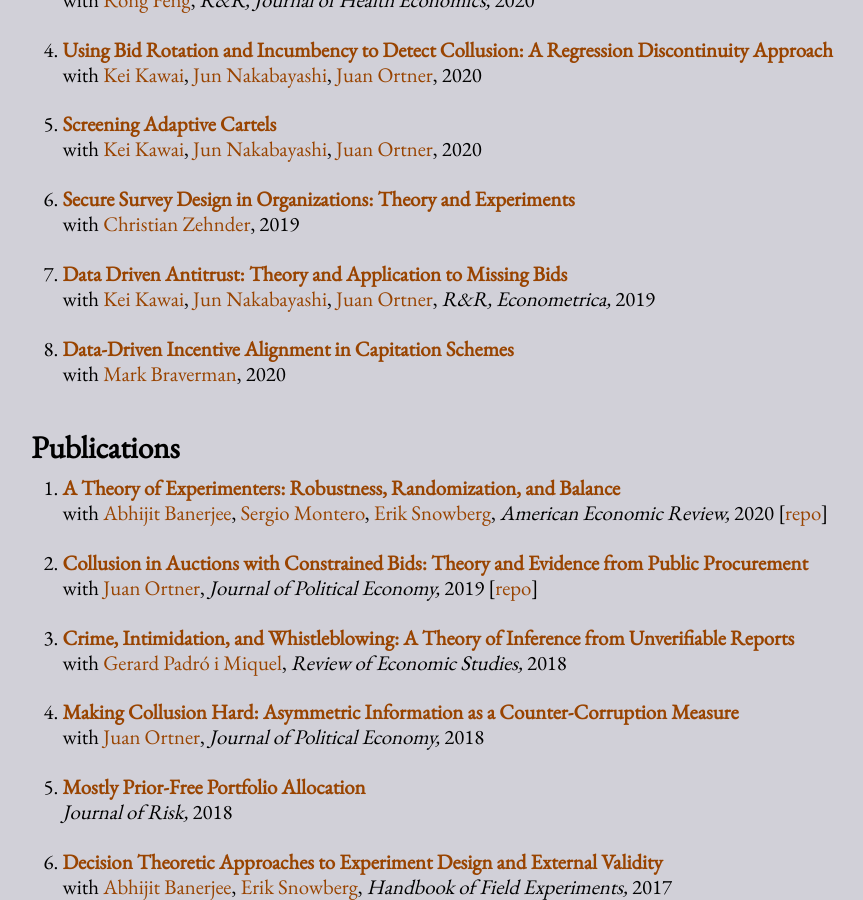
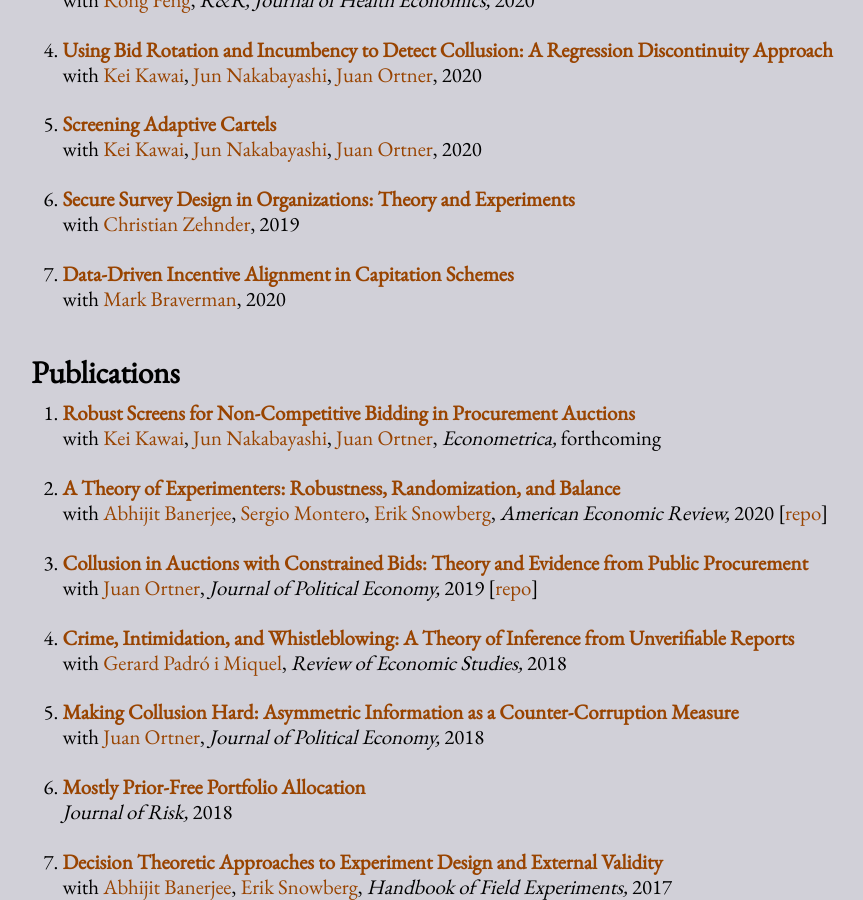
Before and after one commit to sylvaingchassang/chassang.github.io, a Jekyll site: the page built from research.md, in a window 1280 px wide and 900 px high, scrolled down 389 px. Shown: the whole window, without its empty margins (120-983 px from the left). Built offline with Jekyll 4.4.1, drawn with Linux system fonts in a browser that asks for light colours; some of the changed lines change nothing that is shown.

Commit message:
missing bids accepted ECTA

```diff
--- a/research.md
+++ b/research.md
@@ -71,22 +71,6 @@
       non-secure direct elicitation. Hard garbling provide durable
       improvements in information transmission."
 
-    - title:   "Data Driven Antitrust: Theory and Application to Missing
-    Bids"
-      coauthors:
-        - k_kawai
-        - j_nakabayashi
-        - j_ortner
-      year:  2019
-      journal: "R&R, Econometrica"
-      internal: True
-      url:   "/assets/papers/data_driven_antitrust.pdf"
-      note: "We document a novel bidding pattern observed in procurement
-      auctions from Japan: winning bids tend to be isolated. There is a
-      missing mass of close losing bids. This pattern is suspicious in the
-      following sense: it is inconsistent with competitive behavior under
-      arbitrary information structures. Building on this observation, we develop a theory of data-driven regulation based on “safe tests."
-
     - title: "Data-Driven Incentive Alignment in Capitation Schemes"
       coauthors:
         - m_braverman
@@ -99,6 +83,17 @@
       and  non-manipulable  ex  post  estimates  of  a  private provider’s gains from selection."
 
 pubs:
+
+    - title:  "Robust Screens for Non-Competitive Bidding in Procurement Auctions"
+      coauthors:
+        - k_kawai
+        - j_nakabayashi
+        - j_ortner
+      year:  forthcoming
+      journal: "Econometrica"
+      internal: True
+      url:   "/assets/papers/missing_bids.pdf"
+      note: "We document a novel bidding pattern observed in procurement auctions from Japan: winning bids tend to be isolated, and there is a missing mass of close losing bids. This pattern is suspicious in the following sense: its extreme forms are inconsistent with competitive behavior under arbitrary information structures. Building on this observation, we develop systematic tests of competitive behavior in procurement auctions that allow for general information structures as well as non-stationary unobserved heterogeneity. We provide an empirical exploration of our tests, and show they can help identify other suspicious patterns in the data."
 
     - title:   "A Theory of Experimenters: Robustness, Randomization, and Balance"
       coauthors:
```
Also changed, not shown: 3 other files.
